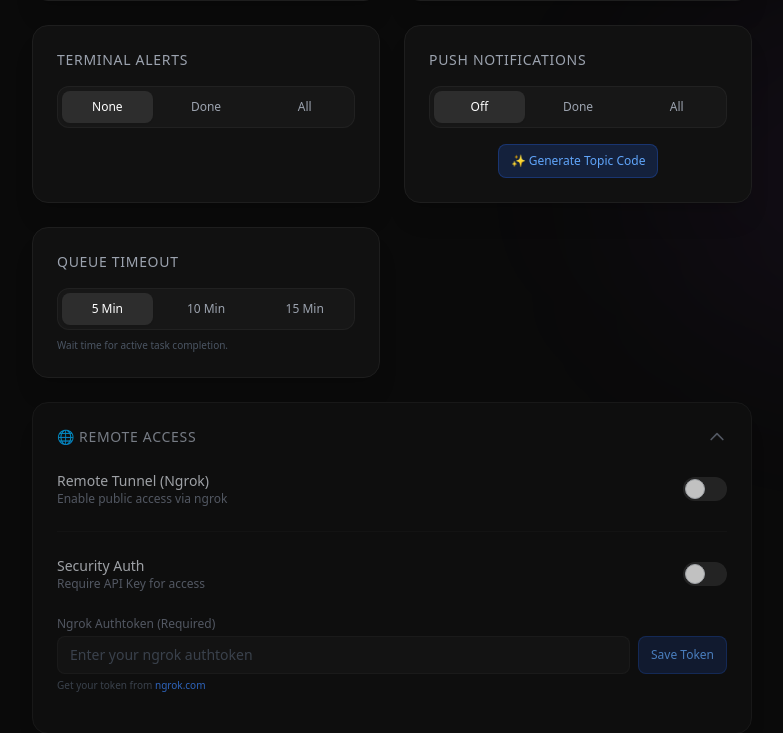
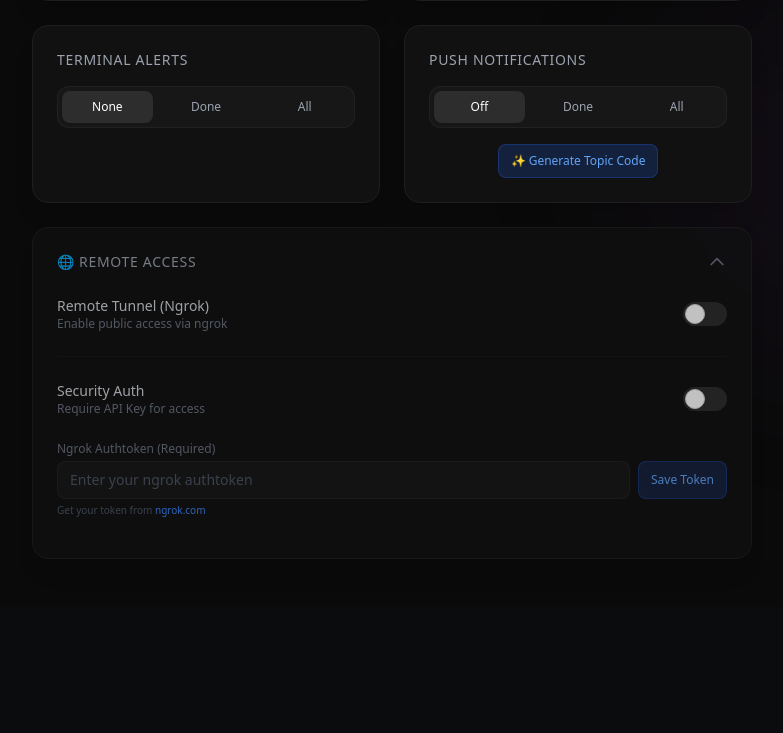
Before and after one commit to AMAMazing/cline-x, a Flask app: page / in a window 1280 px wide. Shown: the part 542-1275 px from the top of the page, without its empty margins (248-1031 px from the left). After the commit the page ends 1101 px from the top, so only its background shows below. Run offline with Flask 3, Linux system fonts and the light colour scheme; data that the repository does not hold is empty; some libraries are stand-ins or nearby versions.

Commit message:
Removed Queue Timeout

```diff
--- a/main.py
+++ b/main.py
@@ -105,17 +105,9 @@ queue_lock = threading.Lock()
 def process_next_queue_item():
     global task_queue, current_queue_task, global_completion_status, global_last_reply, system_busy
 
-    timeout_minutes = int(config.get('queue_timeout_minutes', 5))
-    wait_timeout = timeout_minutes * 60
-    start_wait = time.time()
-
     while True:
         # Wait if the system is currently processing any LLM interaction
         while system_busy:
-            if time.time() - start_wait > wait_timeout:
-                logger.warning("Queue wait timeout exceeded, proceeding with next task.")
-                system_busy = False
-                break
             time.sleep(2)
 
         with queue_lock:
@@ -248,7 +240,6 @@ def home():
                            terminal_log_level=terminal_log_level,
                            terminal_alert_level=terminal_alert_level,
                            ntfy_notification_level=ntfy_notification_level,
-                           queue_timeout_minutes=int(config.get('queue_timeout_minutes', 5)),
                            config=config,
                            tunnel_active=tunnel_active,
                            auth_required=auth_required,
@@ -927,21 +918,6 @@ def api_queue():
 
         return jsonify({'status': 'success', 'task': task})
 
-@app.route('/api/timeout', methods=['POST'])
-@limiter.exempt
-def set_timeout():
-    global config
-    try:
-        data = request.get_json()
-        timeout = int(data.get('timeout', 5))
-        config['queue_timeout_minutes'] = str(timeout)
-        write_config(config)
-        logger.info(f"Queue wait timeout set to: {timeout} minutes")
-        return jsonify({'success': True, 'timeout': timeout})
-    except Exception as e:
-        logger.error(f"Error setting timeout: {str(e)}")
-        return jsonify({'success': False, 'error': str(e)}), 500
-
 ngrok_tunnel = None
 
 if __name__ == '__main__':
--- a/templates/control_panel.html
+++ b/templates/control_panel.html
@@ -123,17 +123,6 @@
                         </button>
                     </div>
                 </div>
-            </div>
-
-            <!-- Queue Timeout Section -->
-            <div class="bg-[#111] border border-gray-800 rounded-2xl p-6 shadow-xl">
-                <h3 class="text-sm font-medium text-gray-400 mb-4 uppercase tracking-wider">Queue Timeout</h3>
-                <div class="flex gap-2 p-1 bg-gray-800/50 rounded-xl border border-gray-700/50 mb-2" id="timeout-level-group">
-                    <button class="flex-1 py-2 px-2 rounded-lg text-xs font-medium transition-all {{ 'bg-gray-700 text-white shadow-sm' if queue_timeout_minutes == 5 else 'text-gray-400 hover:text-white hover:bg-gray-700/50' }} model-btn" onclick="setTimeoutPref(this, 5)">5 Min</button>
-                    <button class="flex-1 py-2 px-2 rounded-lg text-xs font-medium transition-all {{ 'bg-gray-700 text-white shadow-sm' if queue_timeout_minutes == 10 else 'text-gray-400 hover:text-white hover:bg-gray-700/50' }} model-btn" onclick="setTimeoutPref(this, 10)">10 Min</button>
-                    <button class="flex-1 py-2 px-2 rounded-lg text-xs font-medium transition-all {{ 'bg-gray-700 text-white shadow-sm' if queue_timeout_minutes == 15 else 'text-gray-400 hover:text-white hover:bg-gray-700/50' }} model-btn" onclick="setTimeoutPref(this, 15)">15 Min</button>
-                </div>
-                <p class="text-[10px] text-gray-600 mt-1">Wait time for active task completion.</p>
             </div>
         </div>
 
@@ -337,18 +326,6 @@
             });
         }
 
-        function setTimeoutPref(btn, minutes) {
-            updateActiveBtn('timeout-level-group', btn);
-            fetch('/api/timeout', {
-                method: 'POST',
-                headers: {
-                    'Content-Type': 'application/json',
-                    'X-CSRFToken': getCsrfToken()
-                },
-                body: JSON.stringify({'timeout': minutes})
-            });
-        }
-
         function enableNtfy() {
             fetch('/notifications/enable', {
                 method: 'POST',
```
